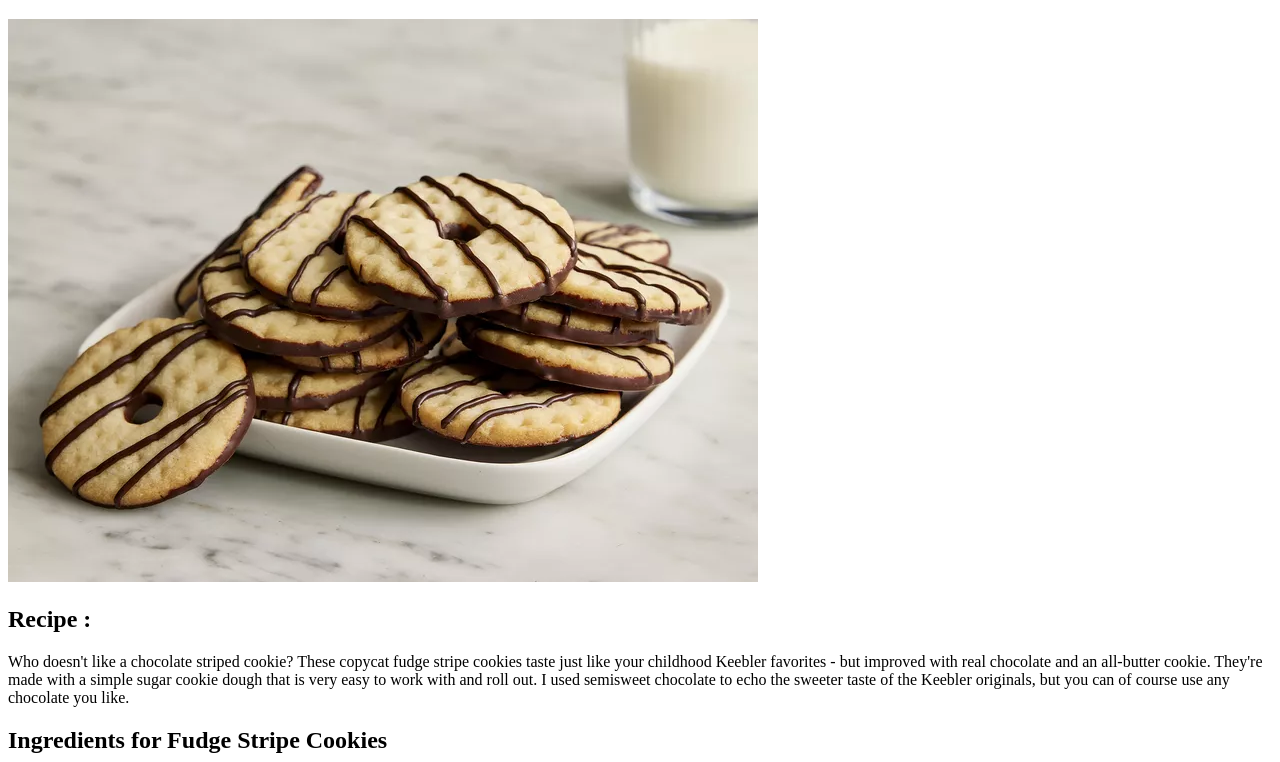
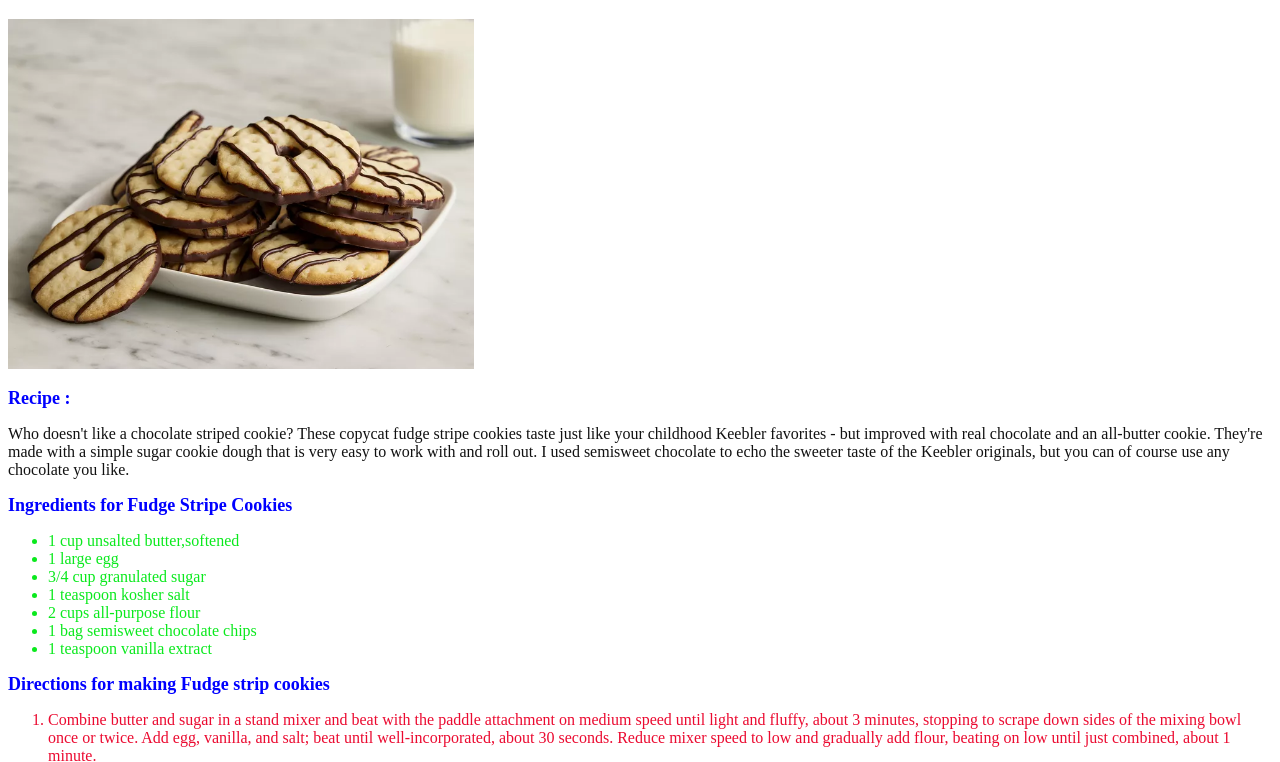
Before and after one commit to Shaileshkumar0214/odin-recipes2, a plain HTML site: page Cookies.html in a window 1280 px wide. Shown: the part 61-823 px from the top of the page. Drawn offline with Linux system fonts and the light colour scheme.

Commit message:
Added new css file to the Cookies.html

```diff
--- a/Cookies.html
+++ b/Cookies.html
@@ -6,6 +6,7 @@
     <meta http-equiv="X-UA-Compatible" content="IE=edge">
     <meta name="viewport" content="width=device-width, initial-scale=1.0">
     <title>Document</title>
+    <link rel="stylesheet" href="style3.css">
 </head>
 
 <body>
--- a/style3.css
+++ b/style3.css
@@ -0,0 +1,34 @@
+body{
+    font-family: 'Times New Roman', Times, serif;
+    /* font-size: ; */
+    /* font-weight: bold */
+
+}
+
+img{
+    width: auto;
+    height: 350px;
+
+}
+
+h1{
+    color: rgb(0, 0, 0);
+
+}
+
+h2{
+    color: blue;
+    font-size: large;
+}
+
+p{
+    color: rgb(17, 17, 17);
+}
+
+ul{
+    color: rgb(10, 233, 29);
+}
+
+ol{
+    color: rgb(235, 10, 48);
+}
--- a/style4.css
+++ b/style4.css
@@ -0,0 +1,32 @@
+body{
+    font-family: 'Times New Roman', Times, serif;
+
+}
+
+img{
+    width: auto;
+    height: 350px;
+
+}
+
+h1{
+    color: rgb(0, 0, 0);
+
+}
+
+h2{
+    color: blue;
+    font-size: large;
+}
+
+p{
+    color: rgb(26, 25, 25);
+}
+
+ul{
+    color: rgb(10, 233, 29);
+}
+
+ol{
+    color: rgb(235, 10, 48);
+}
```
Also changed, not shown: chicken.html (+2 -1 lines).
